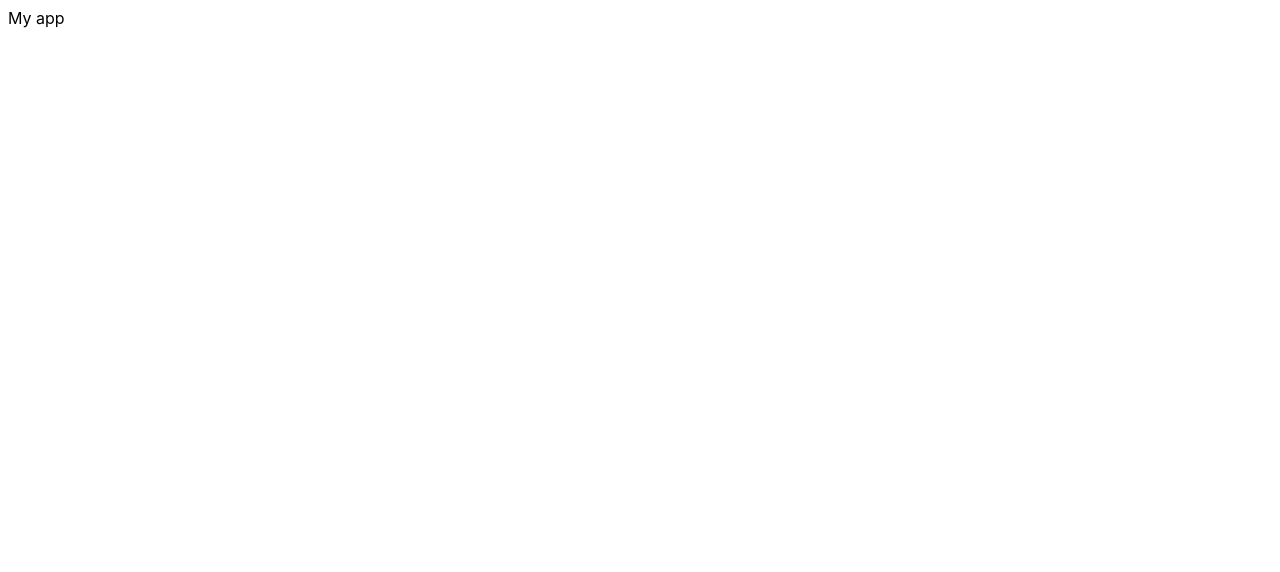
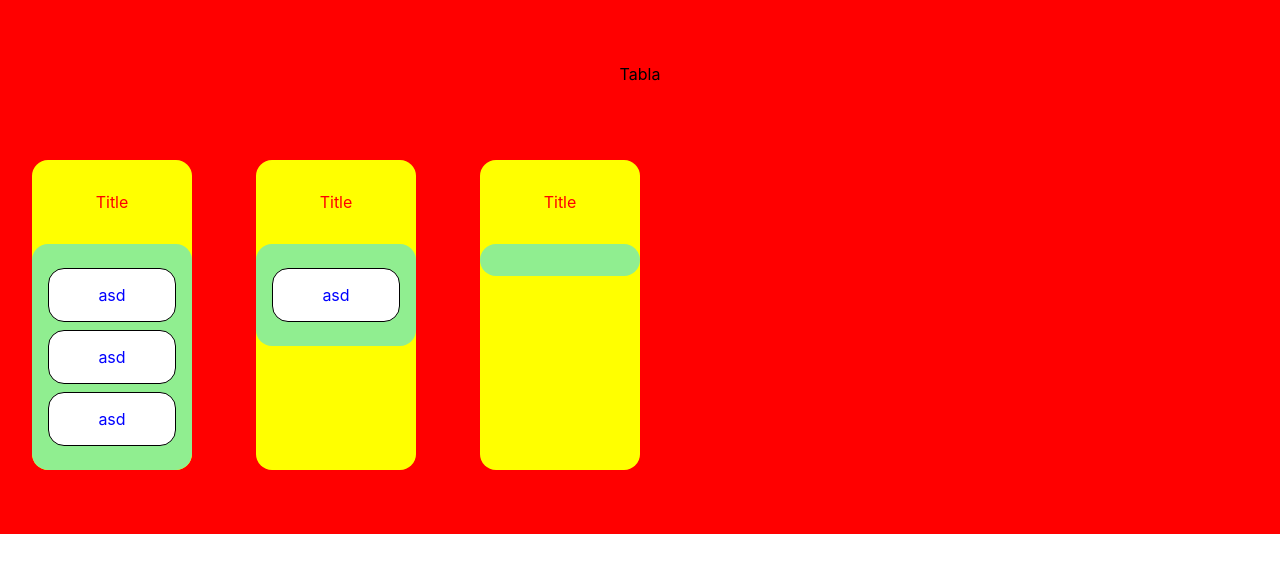
Before and after one commit to PabloCaballero1295/board_task, a React (Vite) app: page / in a window 1280 px wide. Shown: the top 572 px of the page. Built offline with nearby package versions, Linux system fonts and the light colour scheme.

Commit message:
Created basic UI

```diff
--- a/src/App.tsx
+++ b/src/App.tsx
@@ -1,5 +1,11 @@
+import { Table } from "./components/Table/Table"
+
 function App() {
-  return <>My app</>
+  return (
+    <>
+      <Table />
+    </>
+  )
 }
 
 export default App
--- /dev/null
+++ b/src/components/Column/Column.module.css
@@ -0,0 +1,20 @@
+.wrapper {
+  background-color: yellow;
+  border-radius: 1em;
+  margin: 0 2em;
+  width: 10em;
+  overflow: hidden;
+}
+
+.title {
+  color: red;
+  text-align: center;
+  margin: 2em 0;
+}
+
+.content {
+  background-color: lightgreen;
+  border-radius: 1em;
+  padding: 1em;
+  text-align: center;
+}
--- /dev/null
+++ b/src/components/Column/Column.tsx
@@ -0,0 +1,14 @@
+import styles from "./Column.module.css"
+
+interface ColumnProps {
+  children?: string | JSX.Element | JSX.Element[]
+}
+
+export const Column = ({ children }: ColumnProps) => {
+  return (
+    <div className={styles.wrapper}>
+      <div className={styles.title}>Title</div>
+      <div className={styles.content}>{children}</div>
+    </div>
+  )
+}
--- /dev/null
+++ b/src/components/Table/Table.module.css
@@ -0,0 +1,15 @@
+.wrapper {
+  background-color: red;
+  padding-bottom: 4em;
+  padding-top: 4em;
+}
+
+.title {
+  height: 2em;
+  text-align: center;
+  margin-bottom: 4em;
+}
+
+.table {
+  display: flex;
+}
--- /dev/null
+++ b/src/components/Table/Table.tsx
@@ -0,0 +1,23 @@
+import { Column } from "../Column/Column"
+import { Task } from "../Task/Task"
+import styles from "./table.module.css"
+
+export const Table = () => {
+  return (
+    <div className={styles.wrapper}>
+      <div className={styles.title}>Tabla</div>
+      <div className={styles.table}>
+        <Column>
+          <Task name="asd"></Task>
+          <Task name="asd"></Task>
+          <Task name="asd"></Task>
+        </Column>
+        <Column>
+          <Task name="asd"></Task>
+        </Column>
+
+        <Column />
+      </div>
+    </div>
+  )
+}
--- /dev/null
+++ b/src/components/Task/Task.module.css
@@ -0,0 +1,11 @@
+.wrapper {
+  background-color: white;
+  border: 1px solid black;
+  border-radius: 1em;
+  margin: 0.5em 0;
+  padding: 1em 0;
+}
+
+.name {
+  color: blue;
+}
--- /dev/null
+++ b/src/components/Task/Task.tsx
@@ -0,0 +1,20 @@
+import { useEffect, useState } from "react"
+import styles from "./Task.module.css"
+
+interface TaskProps {
+  name: string
+}
+
+export const Task = ({ name }: TaskProps) => {
+  const [taskName, setTaskName] = useState(name)
+
+  useEffect(() => {
+    setTaskName(name)
+  }, [name])
+
+  return (
+    <div className={styles.wrapper}>
+      <div className={styles.name}>{taskName}</div>
+    </div>
+  )
+}
--- a/src/index.css
+++ b/src/index.css
@@ -1,3 +1,7 @@
 :root {
   font-family: Inter, system-ui, Avenir, Helvetica, Arial, sans-serif;
 }
+
+body {
+  margin: 0;
+}
```
